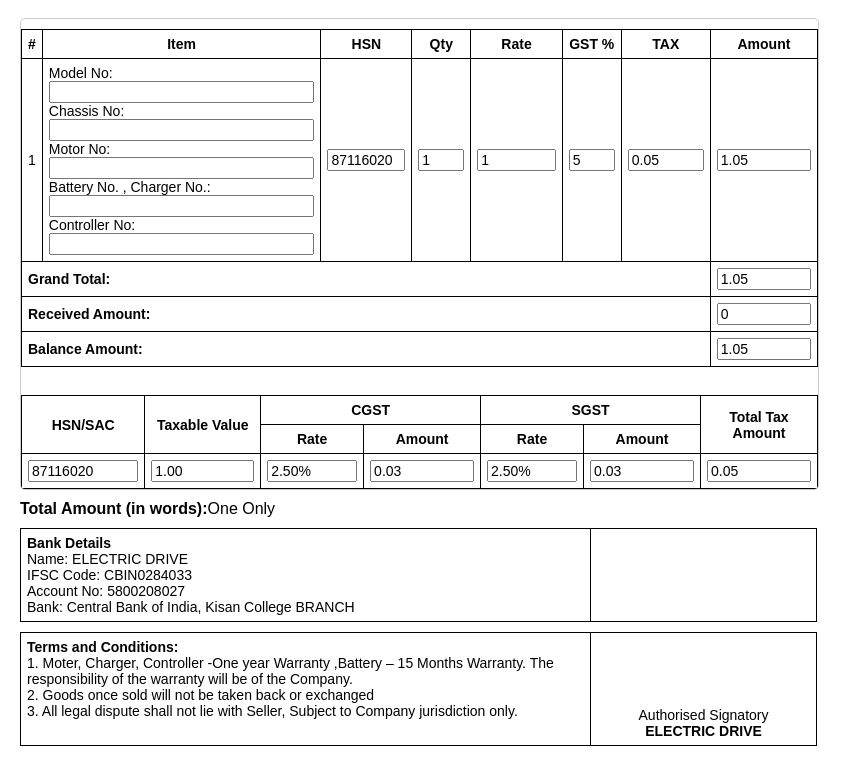
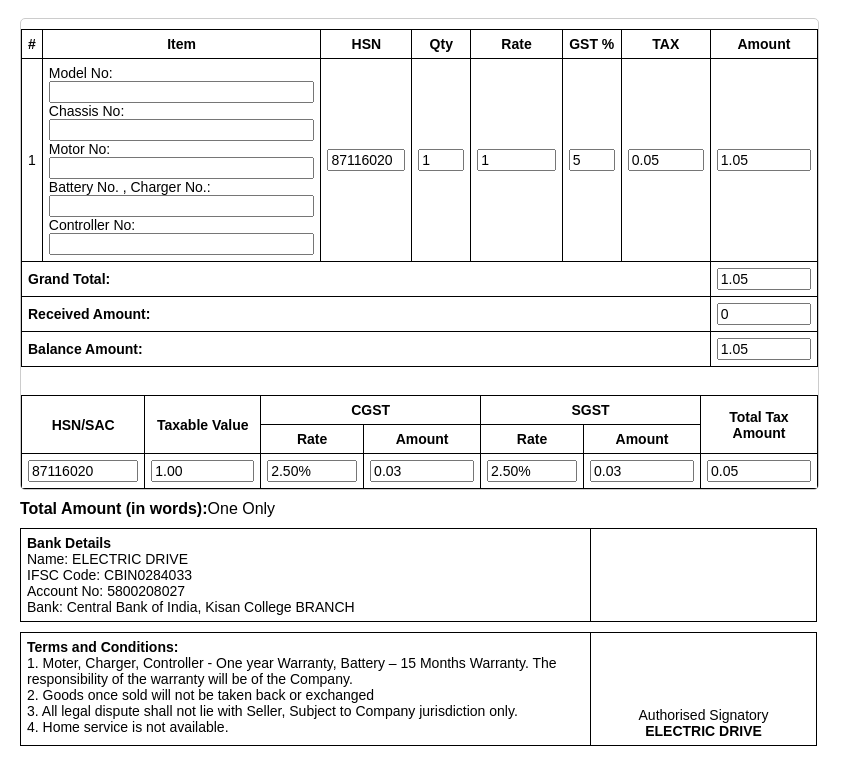
Before and after one commit to Rupaksingh123/electric-drive, a React (Create React App) app: page / in a window 1280 px wide. Shown: the part 434-1200 px from the top of the page, without its empty margins (0-862 px from the left). Built offline with nearby package versions, Linux system fonts and the light colour scheme; no server answers; sample sign-in values are in the browser's storage.

Commit message:
Update HomePage.js

```diff
--- a/src/Home/HomePage.js
+++ b/src/Home/HomePage.js
@@ -947,15 +947,10 @@ function downloadPDF(mode = "download") {
           <tr>
             <td style={{ verticalAlign: "top", textAlign: "left" }}>
               <strong>Terms and Conditions:</strong><br />
-              1. Moter, Charger, Controller -One year Warranty ,Battery – 15 Months Warranty. The responsibility of the warranty will be of the Company.<br />
+              1. Moter, Charger, Controller - One year Warranty, Battery – 15 Months Warranty. The &emsp;responsibility of the warranty will be of the Company.<br />
               2. Goods once sold will not be taken back or exchanged<br />
-              3. All legal dispute shall not lie with Seller, Subject to Company jurisdiction only.
-
-
-
-
-
-
+              3. All legal dispute shall not lie with Seller, Subject to Company jurisdiction only.<br />
+              4. Home service is not available.
 
             </td>
             <td style={{ verticalAlign: "bottom", textAlign: "center", height: "100px",width: "213px" }}>
```
